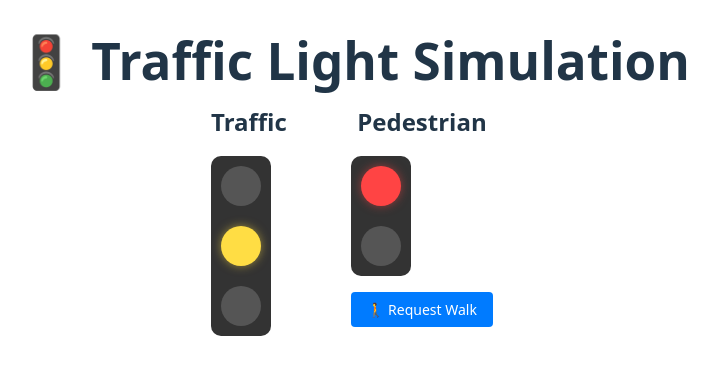
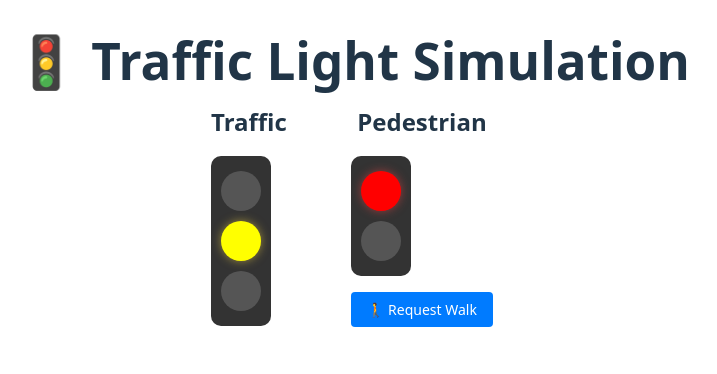
Before and after one commit to HarrisSidiropoulos/traffic-lights-app, a React (Vite) app: page / in a window 1280 px wide. Shown: the top 374 px of the page, without its empty margins (288-1005 px from the left). Built offline with nearby package versions, Linux system fonts and the light colour scheme.

Commit message:
refactor: adjust traffic light dimensions and colors for consistency

```diff
--- a/src/App.css
+++ b/src/App.css
@@ -31,18 +31,18 @@
 }
 
 .traffic-light {
-  height: 180px;
+  height: auto;
 }
 
 .pedestrian-light {
-  height: 120px;
+  height: auto;
 }
 
 .light {
   width: 40px;
   height: 40px;
   border-radius: 50%;
-  margin: 0 auto;
+  margin: 5px auto;
   transition: background-color 0.15s ease-out;
   will-change: background-color;
   transform: translateZ(0);
@@ -53,27 +53,32 @@
 }
 
 .light.red {
-  background-color: #ff4444;
+  background-color: red;
   box-shadow: 0 0 10px rgba(255, 68, 68, 0.5);
 }
 
 .light.yellow {
-  background-color: #ffdd44;
+  background-color: yellow;
+  box-shadow: 0 0 10px rgba(255, 221, 68, 0.5);
+}
+
+.light.orange {
+  background-color: orange;
   box-shadow: 0 0 10px rgba(255, 221, 68, 0.5);
 }
 
 .light.green {
-  background-color: #44ff44;
+  background-color: green;
   box-shadow: 0 0 10px rgba(68, 255, 68, 0.5);
 }
 
 .light.walk {
-  background-color: #44ff44;
+  background-color: green;
   box-shadow: 0 0 10px rgba(68, 255, 68, 0.5);
 }
 
 .light.dontWalk {
-  background-color: #ff4444;
+  background-color: red;
   box-shadow: 0 0 10px rgba(255, 68, 68, 0.5);
 }
 
```
